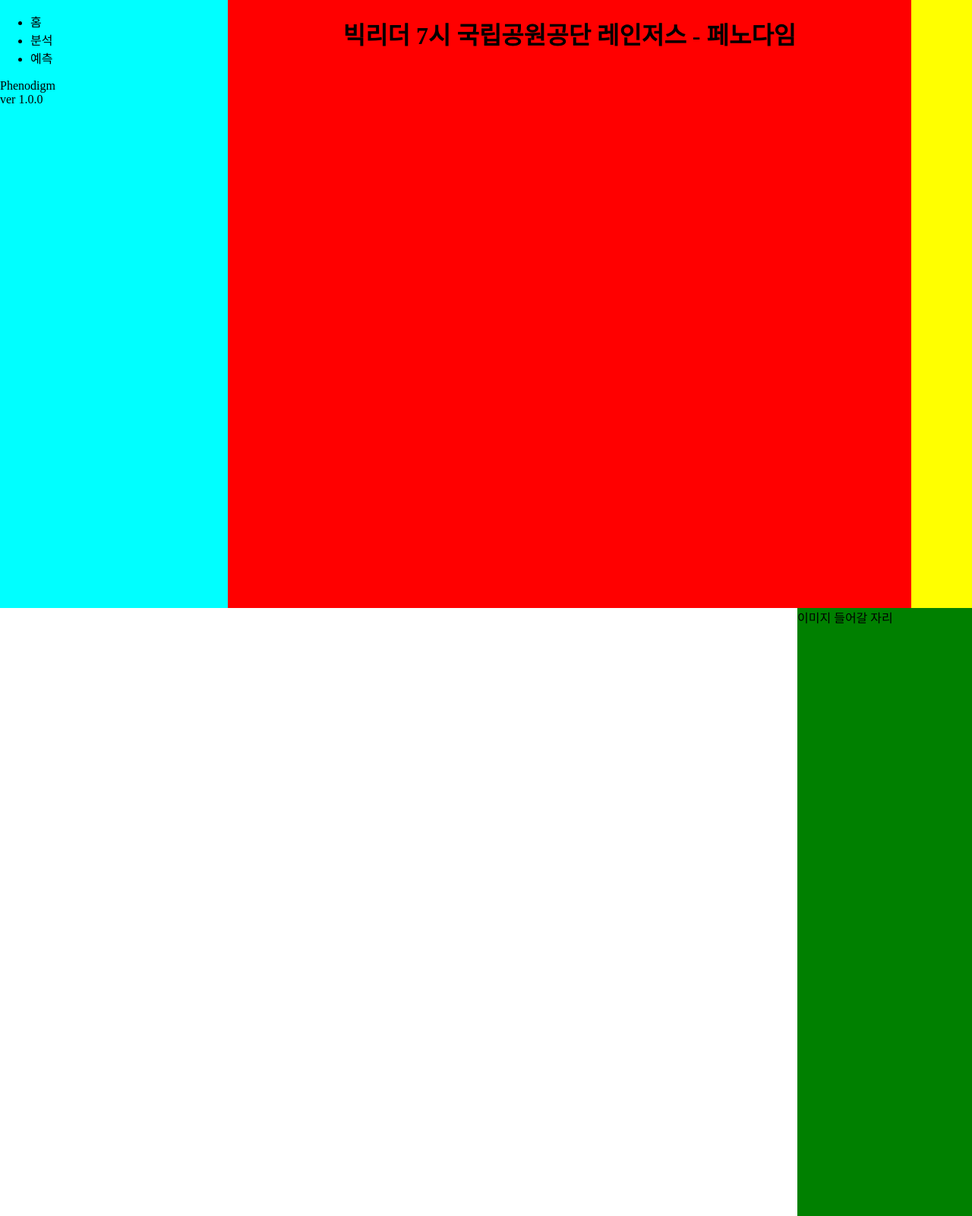
After one commit to gibum1228/knps_phenology, a Django app: template src/phenodigm/map/templates/map/predict.html in a window 1280 px wide. The commit adds this page. Shown: the whole page at 76% size. Run offline with Django 4.2, Linux system fonts and the light colour scheme; the template is opened without the code that fills it, so the values that code supplies are empty.

```diff
--- /dev/null
+++ b/src/phenodigm/map/templates/map/predict.html
@@ -0,0 +1,34 @@
+<!DOCTYPE html>
+{% load static %}
+<html lang="ko">
+<head>
+    <meta charset="UTF-8">
+    <meta name="viewport" content="width=device-width">
+    <title>국립공원공단 레인저스</title>
+    <link rel="stylesheet" type="text/css" href="{% static 'map/final_css.css' %}">
+</head>
+<body>
+    <div class="parentLayer">
+        <div class="leftLayer">
+            <ul>
+                <li>홈</li>
+                <li>분석</li>
+                <li>예측</li>
+            </ul>
+            <p>
+                Phenodigm<br>
+                ver 1.0.0
+            </p>
+        </div>
+        <div class="middleLayer">
+            <h1>빅리더 7시 국립공원공단 레인저스 - 페노다임</h1>
+            <div id="map">
+                {{map | safe}}
+            </div>
+        </div>
+        <div class="rightLayer">
+            이미지 들어갈 자리
+        </div>
+    </div>
+</body>
+</html>
--- a/src/phenodigm/map/urls.py
+++ b/src/phenodigm/map/urls.py
@@ -1,7 +1,9 @@
-from django.urls import path
+from django.urls import path, include
 
 from . import views
 
 urlpatterns = [
     path('', views.index, name='index'),
+    path('analysis/', views.analysis, name='analysis')
+    # path('analysis/<name>/', views.analysis, name='analysis') # name은 동적인 값이 들어감
 ]
--- a/src/phenodigm/static/map/final_css.css
+++ b/src/phenodigm/static/map/final_css.css
@@ -1,21 +1,42 @@
 body {
+    margin: 0;
+    padding: 0;
+}
+
+.parentLayer {
     width: 100%;
     height: 100vh;
-    display: inline-block;
+    background: yellow;
 }
 
 .leftLayer {
-    width: 50px;
-    height: 50px;
-    display: inline-block;
+    width: 300px;
+    height: 100%;
+    float: left;
     background: aqua;
 }
 
+.mainBtn {
+
+}
+
 .middleLayer {
-    width: 800px;
-    height: 500px;
-    display: inline-block;
+    width: 900px;
+    height: 100%;
+    float: left;
     background: red;
+    text-align: center;
+}
+
+.middleLayer #map {
+    padding-top: 50px;
+}
+
+.rightLayer {
+    float: right;
+    width: 230px;
+    height: 100%;
+    background: green;
 }
 
 .optionBtn {
```
Also changed, not shown: src/phenodigm/map/templates/map/analysis.html (added, +44 -0 lines), src/phenodigm/map/templates/map/index.html (+15 -3 lines), src/phenodigm/map/views.py (+18 -2 lines), 1 other file.
